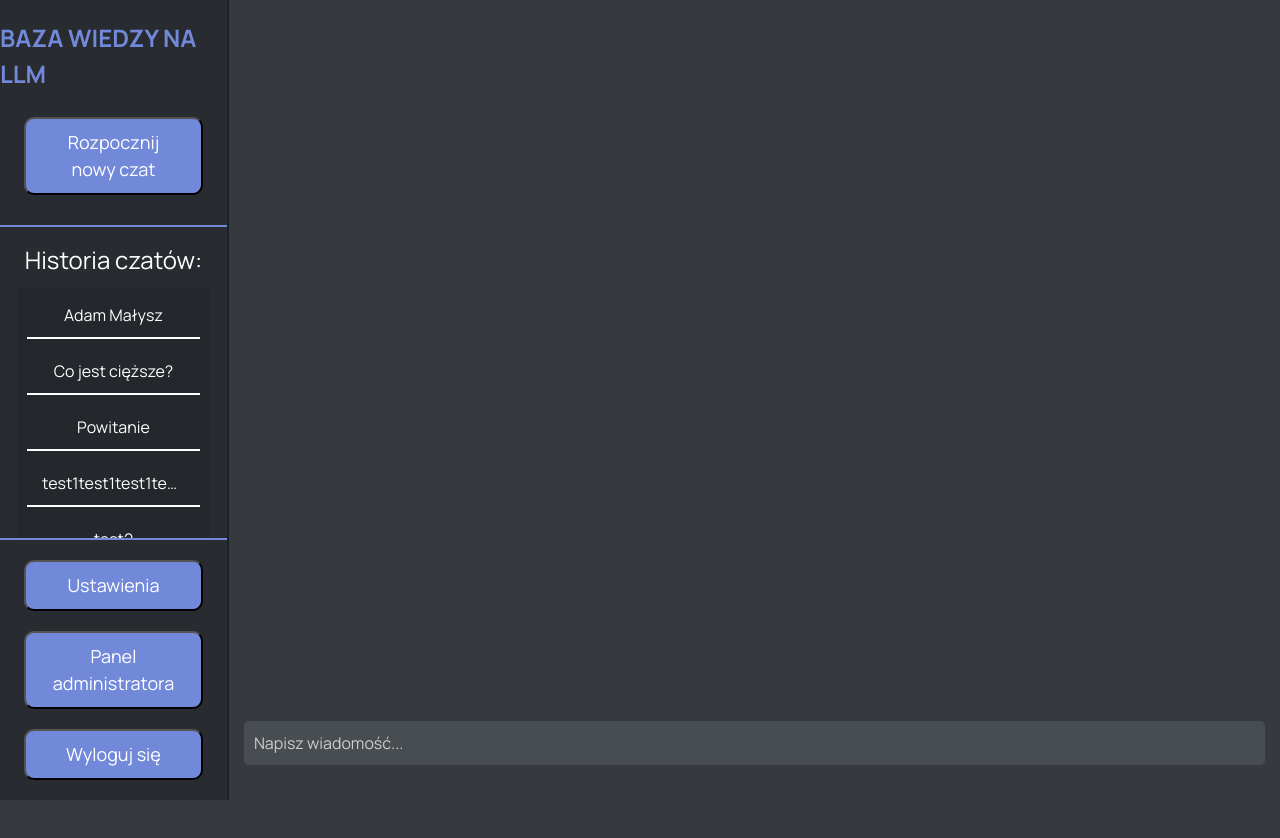
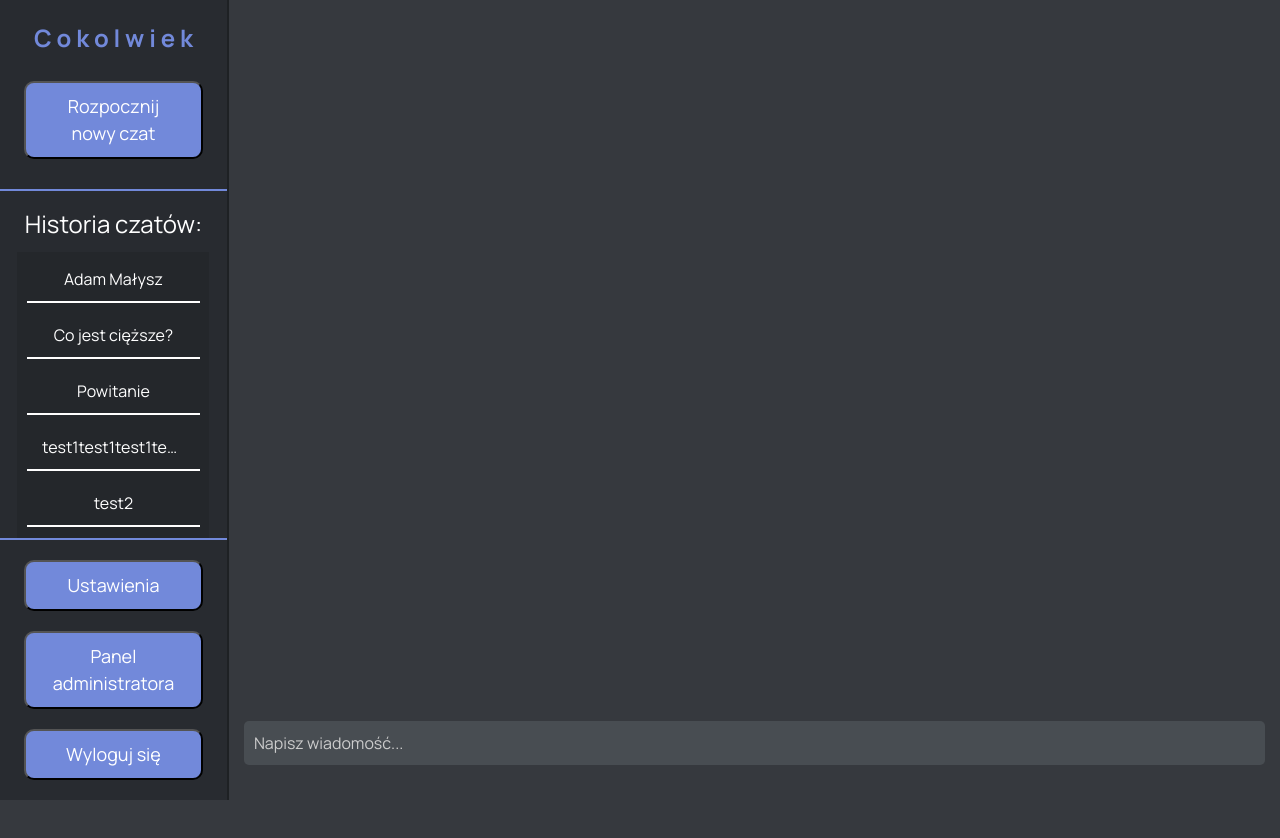
Before and after one commit to nitrazek/ChatLLM, a React (Create React App) app in the folder web/: page / in a window 1280 px wide. Shown: the top 838 px of the page. Built offline with nearby package versions, Linux system fonts and the light colour scheme.

Commit message:
Whatever

```diff
--- a/web/src/App.js
+++ b/web/src/App.js
@@ -66,7 +66,7 @@ function App() {
     <div className="App">
       <div className="sideBar">
         <div className="generatorContainer">
-          <div className="upperSideTop">BAZA WIEDZY NA LLM</div>
+          <div className="upperSideTop">C o k o l w i e k</div>
           <button className="newChatButton">Rozpocznij nowy czat</button>
         </div>
         <div className="upperSide">
```
